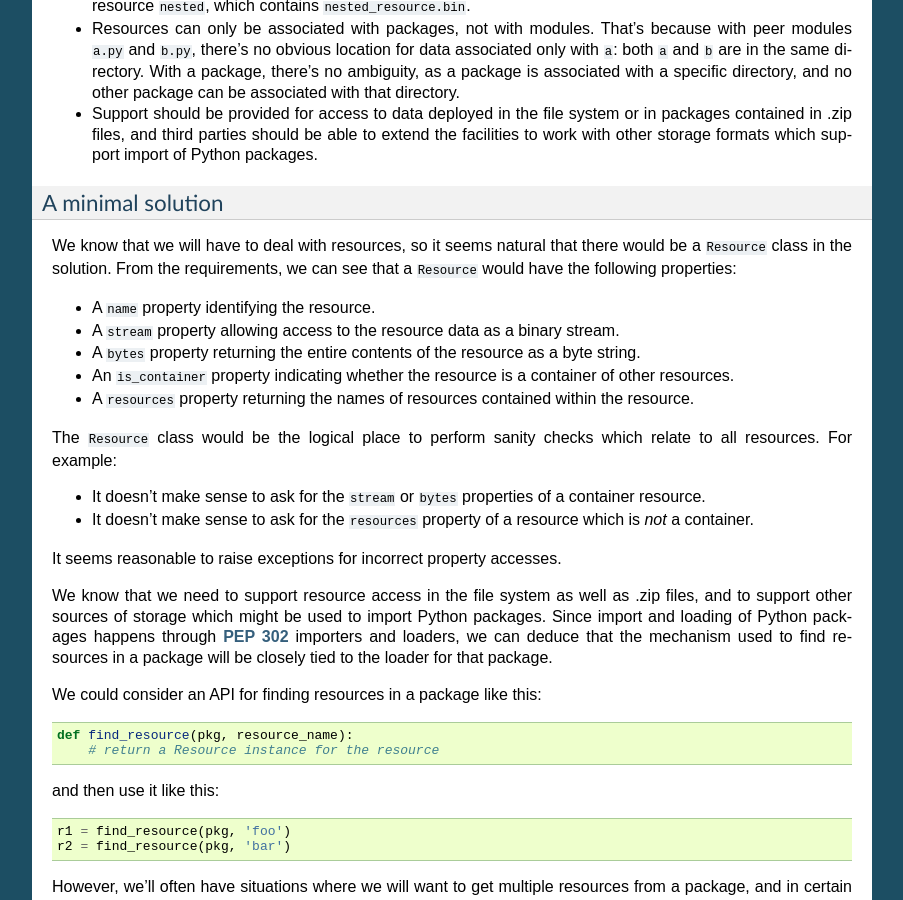
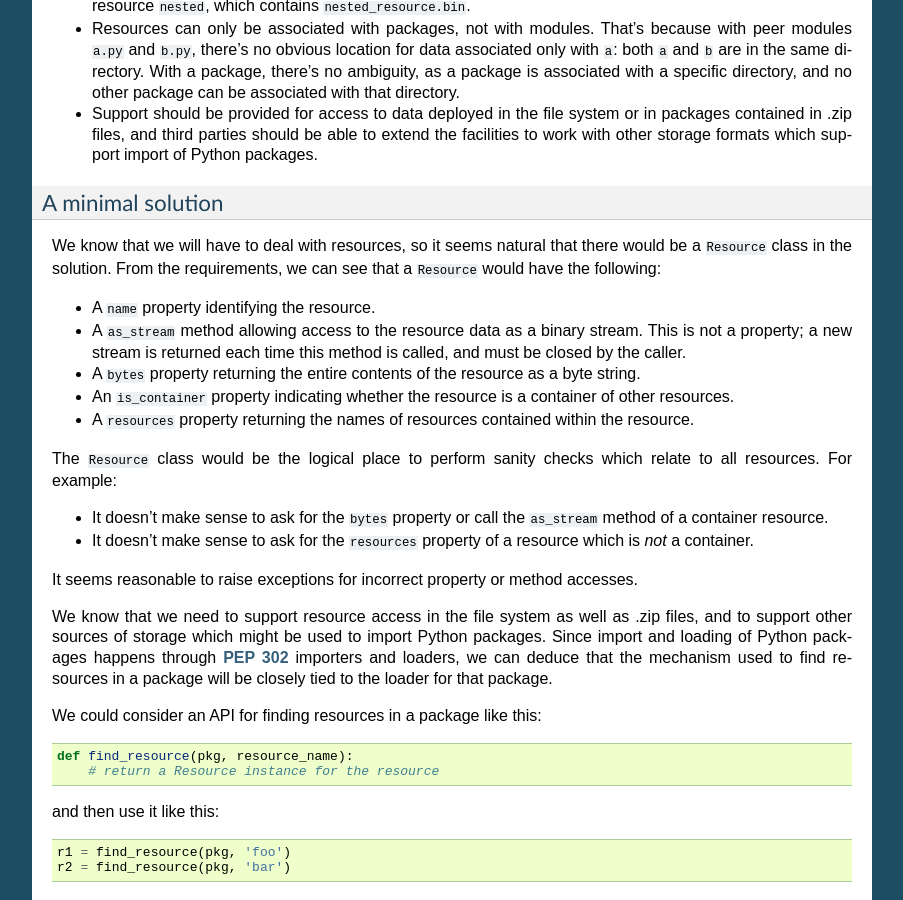
Before and after one commit to dstufft/distlib, a Sphinx documentation site: the page built from docs/internals.rst, in a window 1280 px wide and 900 px high, scrolled down 874 px. Shown: the whole window, without its empty margins (198-1101 px from the left). Built offline with Sphinx 7.4.7, drawn with Linux system fonts in a browser that asks for light colours; formulas are drawn with MathJax 3; comment, search, counter and statistics services are not loaded.

```diff
--- a/docs/internals.rst
+++ b/docs/internals.rst
@@ -65,11 +65,12 @@ A minimal solution
 
 We know that we will have to deal with resources, so it seems natural that
 there would be a ``Resource`` class in the solution. From the requirements, we
-can see that a ``Resource`` would have the following properties:
+can see that a ``Resource`` would have the following:
 
 * A ``name`` property identifying the resource.
-* A ``stream`` property allowing access to the resource data as a binary
-  stream.
+* A ``as_stream`` method allowing access to the resource data as a binary
+  stream. This is not a property; a new stream is returned each time this
+  method is called, and must be closed by the caller.
 * A ``bytes`` property returning the entire contents of the resource as a byte
   string.
 * An ``is_container`` property indicating whether the resource is a container
@@ -80,12 +81,13 @@ can see that a ``Resource`` would have the following properties:
 The ``Resource`` class would be the logical place to perform sanity checks
 which relate to all resources. For example:
 
-* It doesn't make sense to ask for the ``stream`` or ``bytes`` properties of a
-  container resource.
+* It doesn't make sense to ask for the ``bytes`` property or call the
+  ``as_stream`` method of a container resource.
 * It doesn't make sense to ask for the ``resources`` property of a resource
   which is *not* a container.
 
-It seems reasonable to raise exceptions for incorrect property accesses.
+It seems reasonable to raise exceptions for incorrect property or method
+accesses.
 
 We know that we need to support resource access in the file system as well as
 .zip files, and to support other sources of storage which might be used to
```
Also changed, not shown: 2 other files.
